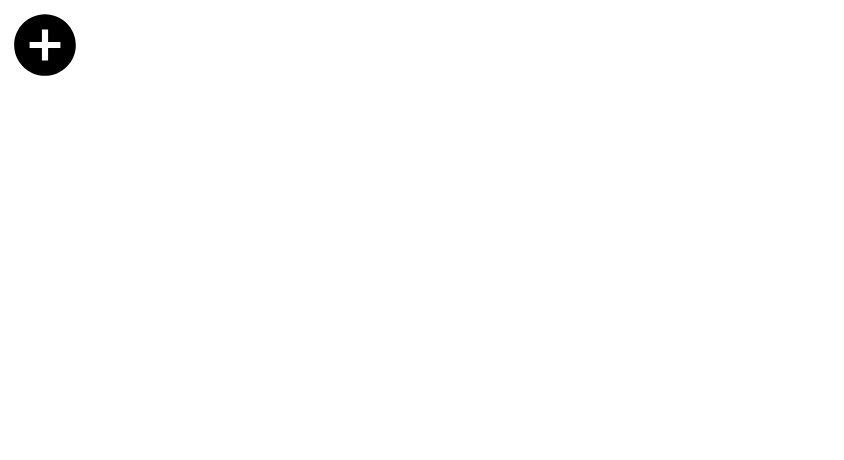
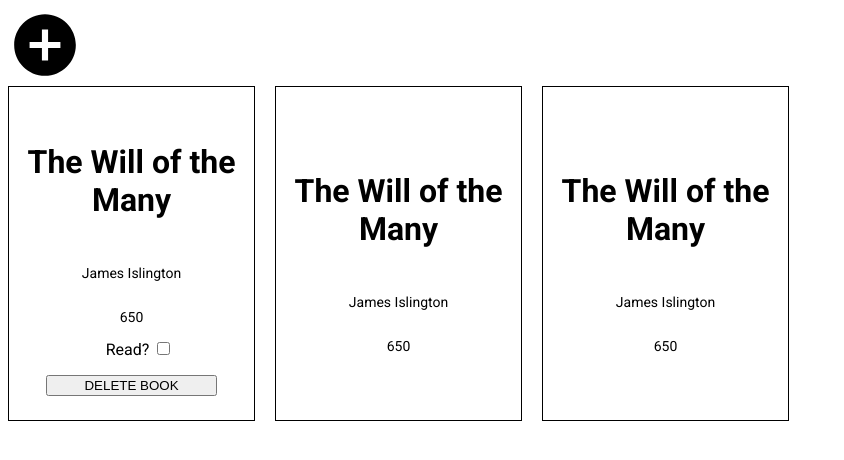
Before and after one commit to davidbentley95/odin-library, a plain HTML site: page index.html in a window 1280 px wide. Shown: the whole page, without its empty margins (0-844 px from the left). Drawn offline with Linux system fonts and the light colour scheme.

Commit message:
Implement read status checkbox
Add functionality to specify if a book has been read or not.

```diff
--- a/index.html
+++ b/index.html
@@ -5,6 +5,9 @@
     <meta name="viewport" content="width=device-width, initial-scale=1.0">
     <title>The Library</title>
     <link rel="stylesheet" href="styles.css">
+    <link rel="preconnect" href="https://fonts.googleapis.com">
+    <link rel="preconnect" href="https://fonts.gstatic.com" crossorigin>
+    <link href="https://fonts.googleapis.com/css2?family=Roboto:ital,wght@0,100..900;1,100..900&display=swap" rel="stylesheet">
     <script src="script.js" defer></script>
 </head>
 <body>
@@ -20,7 +23,26 @@
         <div></div>
     </section>
     <section class="book-carousel">
-
+        <div class="book-card">
+            <h3 class="book-title">The Will of the Many</h3>
+            <p class="book-author">James Islington</p>
+            <p class="book-pages">650</p>
+            <div class="read-status-checkbox">
+                <label for="read-status">Read?</label>
+                <input type="checkbox" id="read-status">
+            </div>
+            <button class="delete-button">DELETE BOOK</button>
+        </div>
+        <div class="book-card">
+            <h3 class="book-title">The Will of the Many</h3>
+            <p class="book-author">James Islington</p>
+            <p class="book-pages">650</p>
+        </div>
+        <div class="book-card">
+            <h3 class="book-title">The Will of the Many</h3>
+            <p class="book-author">James Islington</p>
+            <p class="book-pages">650</p>
+        </div>
     </section>
 
 
@@ -39,6 +61,10 @@
                 <label for="pages">Pages</label>
                 <input id="pages" name="author" type="text">
             </div>
+            <div class="read-status-checkbox">
+                <label for="read-status-modal">Read?</label>
+                <input type="checkbox" id="read-status-modal">
+            </div>
             <button formmethod="dialog" class="create-book">ADD BOOK</button>
         </form>
     </dialog>
--- a/script.js
+++ b/script.js
@@ -18,7 +18,7 @@ function addBookToLibrary() {
         form.querySelector("#title").value,
         form.querySelector("#author").value,
         form.querySelector("#pages").value,
-        true
+        form.querySelector("#read-status-modal").checked
     )
     LIBRARY.push(book);
     createBookDiv(book);
@@ -29,20 +29,33 @@ function createBookDiv(bookObject) {
     const title = document.createElement("h3")
     const author = document.createElement("p");
     const pages = document.createElement("p");
+    const deleteButton = document.createElement("button");
+    const readStatus = document.createElement("div");
+    const readLabel = document.createElement("label");
+    const readCheckBox = document.createElement("input");
 
     newBook.classList.add("book-card");
     title.classList.add("book-title");
     author.classList.add("book-author");
     pages.classList.add("book-pages");
+    deleteButton.classList.add("delete-button");
+    readStatus.id = "read-status";
+
+    readCheckBox.type = "checkbox";
 
     title.innerHTML = bookObject.title;
     author.innerHTML = bookObject.author;
     pages.innerHTML = bookObject.pages;
+    deleteButton.innerHTML = "DELETE BOOK";
+    readCheckBox.checked = bookObject.readStatus;
 
-    newBook.append(title, author, pages);
+    readLabel.htmlFor = "read-status";
 
-    bookCarousel.appendChild(newBook);
+    readStatus.append(readLabel, readCheckBox);
 
+    newBook.append(title, author, pages, readStatus, deleteButton);
+
+    bookCarousel.append(newBook);
 }
 
 function clearForm() {
@@ -56,9 +69,16 @@ addButton.addEventListener("click", () => modal.showModal());
 createButton.addEventListener("click", () => {
     // add new book to library
     addBookToLibrary();
-    console.table(LIBRARY);
     // close modal
     modal.close();
     // clear form content
     clearForm();
 });
+
+document.querySelector(".book-carousel").addEventListener('click', function(event) {
+    if (event.target.classList.contains('delete-button')) {
+        // Handle delete
+        console.log(event.target.parentNode);
+        event.target.parentNode.remove(); // Example: Remove the parent element
+    }
+});
--- a/styles.css
+++ b/styles.css
@@ -1,3 +1,16 @@
+*, *::before, **::after {
+    margin: 0;
+    padding: 0;
+    box-sizing: border-box;
+}
+
+body {
+    font-family: "Roboto", serif;
+    font-optical-sizing: auto;
+    font-weight: 400;
+    font-style: normal;
+}
+
 dialog {
     width: 300px;
     height: 300px;
@@ -9,12 +22,39 @@ dialog {
     margin: 16px;
 }
 
-button {
+dialog button, .read-status-checkbox {
     margin-left: 16px;
+    margin-bottom: 16px;
 }
 
 .book-card {
     width: 245px;
     height: 333px;
-    bordeR: 1px solid black;
+    border: 1px solid black;
+    display: flex;
+    flex-direction: column;
+    justify-content: center;
+    align-items: center;
+    text-align: center;
 }
+
+.book-title {
+    font-size: 32px;
+}
+
+.book-author, .book-pages {
+    font-size: 14px;
+}
+
+.book-carousel {
+    display: flex;
+    gap: 20px;
+}
+
+.delete-button {
+    width: 70%;
+}
+
+.delete-button:hover {
+    cursor: pointer;
+}
```
